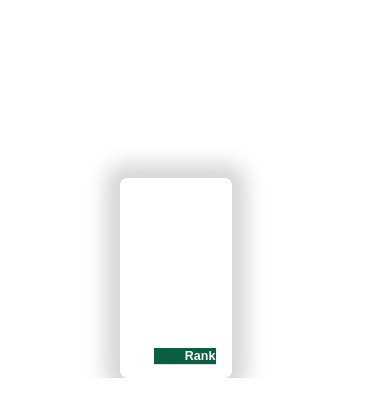
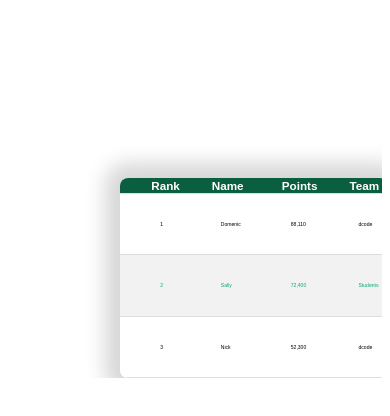
Before and after one commit to islamm5995/adabtib, a plain HTML site: page index.html in a window 390 px wide. Drawn offline with Linux system fonts and the light colour scheme.

Commit message:
Add files via upload

```diff
--- a/style.css
+++ b/style.css
@@ -68,10 +68,10 @@ table {
     font-size: 15px;
   } */
   table td {
-    font-size: 2.6vw;
+    font-size: 2.8vw;
   }
   th {
-    font-size: 3.2vw;
+    font-size: 3vw;
 }
 
   /* .tbl-4 td {
@@ -95,8 +95,7 @@ table {
     }
     table{
         /* display: block; */
-        display: flex;
-        flex-direction: column;
+
 
     }
     table tr{
@@ -104,8 +103,7 @@ table {
         /* margin-bottom: 10px; */
         /* border: 1px solid #ddd; */
         display: table-row;
-        display: flex;
-        flex-direction: row;
+
     }
     table td{
         /* display: block; */
```
